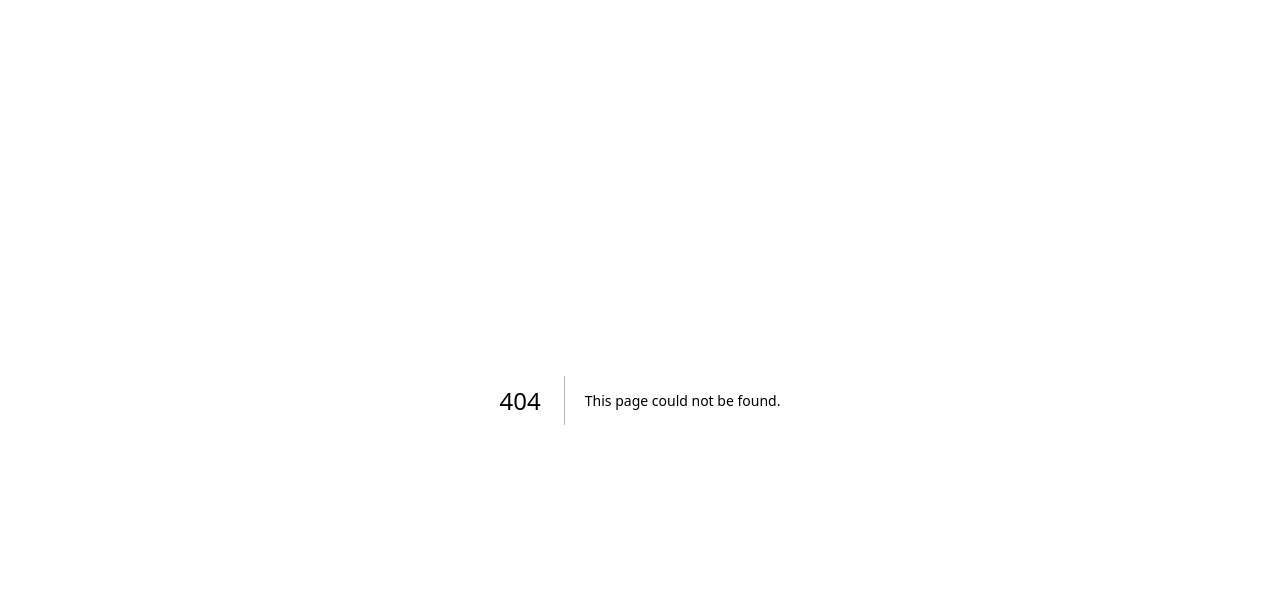
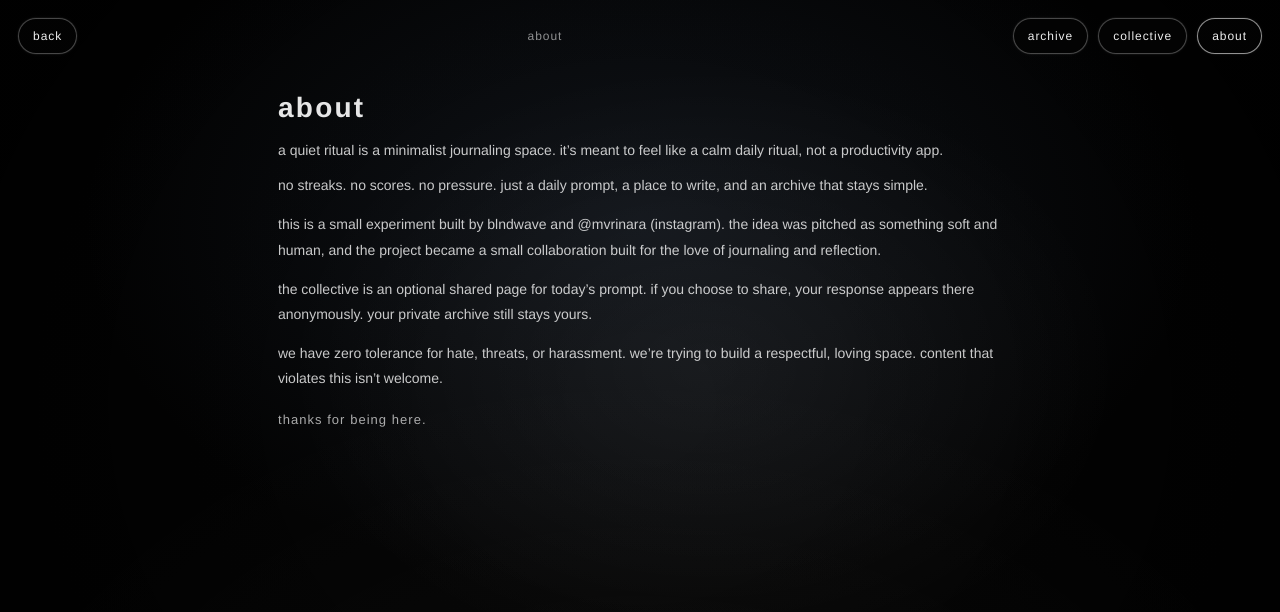
Before and after one commit to MohannadDukhan/a-quiet-ritual, a Next.js app: page /about in a window 1280 px wide. Before the commit this address had no page. Shown: the top 612 px of the page. Built offline with nearby package versions, Linux system fonts and the light colour scheme.

Commit message:
about page:

```diff
--- /dev/null
+++ b/src/app/about/page.tsx
@@ -0,0 +1,64 @@
+import { BwNavButton } from "@/components/ui/bw-nav-button";
+
+export default function AboutPage() {
+  return (
+    <div className="bw-bg">
+      <div className="bw-top">
+        <BwNavButton href="/">
+          back
+        </BwNavButton>
+        <span className="bw-brand">about</span>
+        <div className="bw-navwrap">
+          <BwNavButton href="/archive">
+            archive
+          </BwNavButton>
+          <BwNavButton href="/collective">
+            collective
+          </BwNavButton>
+          <BwNavButton href="/about" active>
+            about
+          </BwNavButton>
+        </div>
+      </div>
+
+      <main className="bw-aboutWrap">
+        <h1 className="bw-aboutTitle">about</h1>
+
+        <section className="bw-aboutSection">
+          <p className="bw-aboutText">
+            a quiet ritual is a minimalist journaling space. it&rsquo;s meant to feel like a calm daily ritual, not a
+            productivity app.
+          </p>
+          <p className="bw-aboutText">
+            no streaks. no scores. no pressure. just a daily prompt, a place to write, and an archive that stays
+            simple.
+          </p>
+        </section>
+
+        <section className="bw-aboutSection">
+          <p className="bw-aboutText">
+            this is a small experiment built by blndwave and @mvrinara (instagram). the idea was pitched as something
+            soft and human, and the project became a small collaboration built for the love of journaling and
+            reflection.
+          </p>
+        </section>
+
+        <section className="bw-aboutSection">
+          <p className="bw-aboutText">
+            the collective is an optional shared page for today&rsquo;s prompt. if you choose to share, your response
+            appears there anonymously. your private archive still stays yours.
+          </p>
+        </section>
+
+        <section className="bw-aboutSection">
+          <p className="bw-aboutText">
+            we have zero tolerance for hate, threats, or harassment. we&rsquo;re trying to build a respectful, loving
+            space. content that violates this isn&rsquo;t welcome.
+          </p>
+        </section>
+
+        <p className="bw-aboutThanks">thanks for being here.</p>
+      </main>
+    </div>
+  );
+}
--- a/src/app/archive/page.tsx
+++ b/src/app/archive/page.tsx
@@ -19,9 +19,14 @@ export default async function ArchivePage() {
             back
           </BwNavButton>
           <span className="bw-brand">archive</span>
-          <span className="bw-brand" style={{ opacity: 0 }}>
-            ghost
-          </span>
+          <div className="bw-navwrap">
+            <BwNavButton href="/collective">
+              collective
+            </BwNavButton>
+            <BwNavButton href="/about">
+              about
+            </BwNavButton>
+          </div>
         </div>
 
         <main className="bw-archiveWrap">
@@ -65,9 +70,14 @@ export default async function ArchivePage() {
           back
         </BwNavButton>
         <span className="bw-brand">archive</span>
-        <span className="bw-brand" style={{ opacity: 0 }}>
-          ghost
-        </span>
+        <div className="bw-navwrap">
+          <BwNavButton href="/collective">
+            collective
+          </BwNavButton>
+          <BwNavButton href="/about">
+            about
+          </BwNavButton>
+        </div>
       </div>
 
       <main className="bw-archiveWrap">
--- a/src/app/collective/page.tsx
+++ b/src/app/collective/page.tsx
@@ -35,9 +35,14 @@ export default async function CollectivePage() {
           back
         </BwNavButton>
         <span className="bw-brand">collective</span>
-        <span className="bw-brand" style={{ opacity: 0 }}>
-          ghost
-        </span>
+        <div className="bw-navwrap">
+          <BwNavButton href="/archive">
+            archive
+          </BwNavButton>
+          <BwNavButton href="/about">
+            about
+          </BwNavButton>
+        </div>
       </div>
 
       <main className="bw-archiveStage">
--- a/src/app/globals.css
+++ b/src/app/globals.css
@@ -476,6 +476,12 @@ body {
   align-items: center;
   gap: 8px;
   width: fit-content;
+}
+
+.bw-checkLabel {
+  display: inline-flex;
+  align-items: center;
+  gap: 8px;
   font-size: 12px;
   letter-spacing: 0.04em;
   color: var(--text-faint);
@@ -487,6 +493,113 @@ body {
   height: 14px;
   margin: 0;
   accent-color: rgba(180, 150, 255, 0.85);
+}
+
+.bw-infoTrigger {
+  width: 22px;
+  height: 22px;
+  border-radius: 999px;
+  border: 1px solid rgba(255, 255, 255, 0.3);
+  background: rgba(8, 8, 8, 0.7);
+  color: rgba(255, 255, 255, 0.88);
+  font-size: 12px;
+  line-height: 1;
+  display: inline-flex;
+  align-items: center;
+  justify-content: center;
+  cursor: pointer;
+  transition: border-color 160ms ease, background-color 160ms ease;
+}
+
+.bw-infoTrigger:hover {
+  border-color: rgba(255, 255, 255, 0.48);
+  background: rgba(14, 14, 14, 0.88);
+}
+
+.bw-infoTrigger:focus-visible {
+  outline: none;
+  box-shadow:
+    0 0 0 2px rgba(5, 5, 5, 0.96),
+    0 0 0 4px rgba(255, 255, 255, 0.58);
+}
+
+.bw-infoOverlay {
+  position: fixed;
+  inset: 0;
+  z-index: 70;
+  display: grid;
+  place-items: center;
+  background: rgba(0, 0, 0, 0.52);
+  padding: 18px;
+}
+
+.bw-infoCard {
+  width: min(520px, calc(100vw - 36px));
+  border-radius: 16px;
+  border: 1px solid rgba(255, 255, 255, 0.12);
+  background: rgba(8, 8, 10, 0.92);
+  box-shadow: 0 20px 70px rgba(0, 0, 0, 0.58);
+  padding: 14px 14px 12px;
+  animation: bwInfoIn 180ms ease;
+}
+
+@keyframes bwInfoIn {
+  from {
+    opacity: 0;
+    transform: translateY(5px);
+  }
+  to {
+    opacity: 1;
+    transform: translateY(0px);
+  }
+}
+
+.bw-infoTop {
+  display: flex;
+  align-items: center;
+  justify-content: space-between;
+  gap: 10px;
+}
+
+.bw-infoTitle {
+  margin: 0;
+  font-size: 13px;
+  letter-spacing: 0.08em;
+  text-transform: lowercase;
+  color: rgba(255, 255, 255, 0.88);
+}
+
+.bw-infoClose {
+  min-height: 30px;
+  padding: 0 10px;
+  border-radius: 999px;
+  border: 1px solid rgba(255, 255, 255, 0.24);
+  background: rgba(255, 255, 255, 0.03);
+  color: rgba(255, 255, 255, 0.84);
+  font-size: 11px;
+  letter-spacing: 0.08em;
+  text-transform: lowercase;
+  cursor: pointer;
+}
+
+.bw-infoClose:hover {
+  border-color: rgba(255, 255, 255, 0.42);
+  background: rgba(255, 255, 255, 0.08);
+}
+
+.bw-infoClose:focus-visible {
+  outline: none;
+  box-shadow:
+    0 0 0 2px rgba(5, 5, 5, 0.96),
+    0 0 0 4px rgba(255, 255, 255, 0.58);
+}
+
+.bw-infoBody {
+  margin: 10px 0 0;
+  font-size: 13px;
+  line-height: 1.7;
+  color: rgba(255, 255, 255, 0.76);
+  text-transform: lowercase;
 }
 
 .bw-date {
@@ -593,11 +706,51 @@ body {
   color: rgba(255, 255, 255, 0.86);
 }
 
+.bw-aboutWrap {
+  width: min(760px, 100%);
+  margin: 0 auto;
+  padding: 92px 18px 34px;
+  display: grid;
+  gap: 14px;
+}
+
+.bw-aboutTitle {
+  margin: 0;
+  font-size: clamp(20px, 3.1vw, 28px);
+  letter-spacing: 0.08em;
+  text-transform: lowercase;
+  color: rgba(255, 255, 255, 0.9);
+}
+
+.bw-aboutSection {
+  display: grid;
+  gap: 10px;
+}
+
+.bw-aboutText {
+  margin: 0;
+  font-size: 14px;
+  line-height: 1.8;
+  color: rgba(255, 255, 255, 0.78);
+  text-transform: lowercase;
+}
+
+.bw-aboutThanks {
+  margin: 6px 0 0;
+  font-size: 13px;
+  letter-spacing: 0.08em;
+  color: rgba(255, 255, 255, 0.66);
+  text-transform: lowercase;
+}
+
 /* motion accessibility */
 @media (prefers-reduced-motion: reduce) {
   .bw-float,
   .bw-shake,
   .bw-breathe {
+    animation: none !important;
+  }
+  .bw-infoCard {
     animation: none !important;
   }
   .bw-parallax {
--- a/src/app/page.tsx
+++ b/src/app/page.tsx
@@ -5,6 +5,7 @@ import { signOut, useSession } from "next-auth/react";
 import { useEffect, useMemo, useRef, useState } from "react";
 
 import { BwNavButton } from "@/components/ui/bw-nav-button";
+import { InfoPopover } from "@/components/ui/info-popover";
 
 type PromptPayload = {
   prompt: {
@@ -232,6 +233,9 @@ export default function HomePage() {
           <BwNavButton href="/collective">
             collective
           </BwNavButton>
+          <BwNavButton href="/about">
+            about
+          </BwNavButton>
           {status === "authenticated" ? (
             <BwNavButton onClick={handleSignOut}>
               sign out
@@ -286,7 +290,8 @@ export default function HomePage() {
                   placeholder="write anything. nothing to prove."
                 />
 
-                <label className="bw-checkRow">
+                <div className="bw-checkRow">
+                  <label className="bw-checkLabel">
                     <input
                       className="bw-checkbox"
                       type="checkbox"
@@ -298,6 +303,12 @@ export default function HomePage() {
                     />
                     <span>share this on the collective</span>
                   </label>
+                  <InfoPopover title="what is the collective?">
+                    if you enable this, your response will still save to your private archive, and a copy will also
+                    appear on the collective page. the collective is a shared space where people can read anonymous
+                    responses to today&rsquo;s prompt. your name and account aren&rsquo;t shown.
+                  </InfoPopover>
+                </div>
 
                 <div className="bw-row">
                   <div className="bw-date">{dateLabel}</div>
--- /dev/null
+++ b/src/components/ui/info-popover.tsx
@@ -0,0 +1,84 @@
+"use client";
+
+import { ReactNode, useEffect, useId, useRef, useState } from "react";
+
+type InfoPopoverProps = {
+  title: string;
+  children: ReactNode;
+};
+
+export function InfoPopover({ title, children }: InfoPopoverProps) {
+  const [open, setOpen] = useState(false);
+  const titleId = useId();
+  const triggerRef = useRef<HTMLButtonElement | null>(null);
+  const closeRef = useRef<HTMLButtonElement | null>(null);
+  const restoreFocusRef = useRef<HTMLElement | null>(null);
+
+  useEffect(() => {
+    if (!open) return;
+
+    const triggerElement = triggerRef.current;
+    restoreFocusRef.current = document.activeElement as HTMLElement | null;
+    closeRef.current?.focus();
+
+    const onKeyDown = (event: KeyboardEvent) => {
+      if (event.key === "Escape") {
+        setOpen(false);
+      }
+    };
+
+    window.addEventListener("keydown", onKeyDown);
+    return () => {
+      window.removeEventListener("keydown", onKeyDown);
+      if (restoreFocusRef.current) {
+        restoreFocusRef.current.focus();
+      } else {
+        triggerElement?.focus();
+      }
+    };
+  }, [open]);
+
+  return (
+    <>
+      <button
+        ref={triggerRef}
+        type="button"
+        className="bw-infoTrigger"
+        aria-label="what is the collective?"
+        aria-haspopup="dialog"
+        aria-expanded={open}
+        onClick={() => setOpen(true)}
+      >
+        ?
+      </button>
+
+      {open && (
+        <div className="bw-infoOverlay" onMouseDown={() => setOpen(false)}>
+          <div
+            className="bw-infoCard"
+            role="dialog"
+            aria-modal="true"
+            aria-labelledby={titleId}
+            onMouseDown={(event) => event.stopPropagation()}
+          >
+            <div className="bw-infoTop">
+              <h2 id={titleId} className="bw-infoTitle">
+                {title}
+              </h2>
+              <button
+                ref={closeRef}
+                type="button"
+                className="bw-infoClose"
+                aria-label="close"
+                onClick={() => setOpen(false)}
+              >
+                close
+              </button>
+            </div>
+            <p className="bw-infoBody">{children}</p>
+          </div>
+        </div>
+      )}
+    </>
+  );
+}
```
Lines whose indentation alone changed are shown as unchanged.
